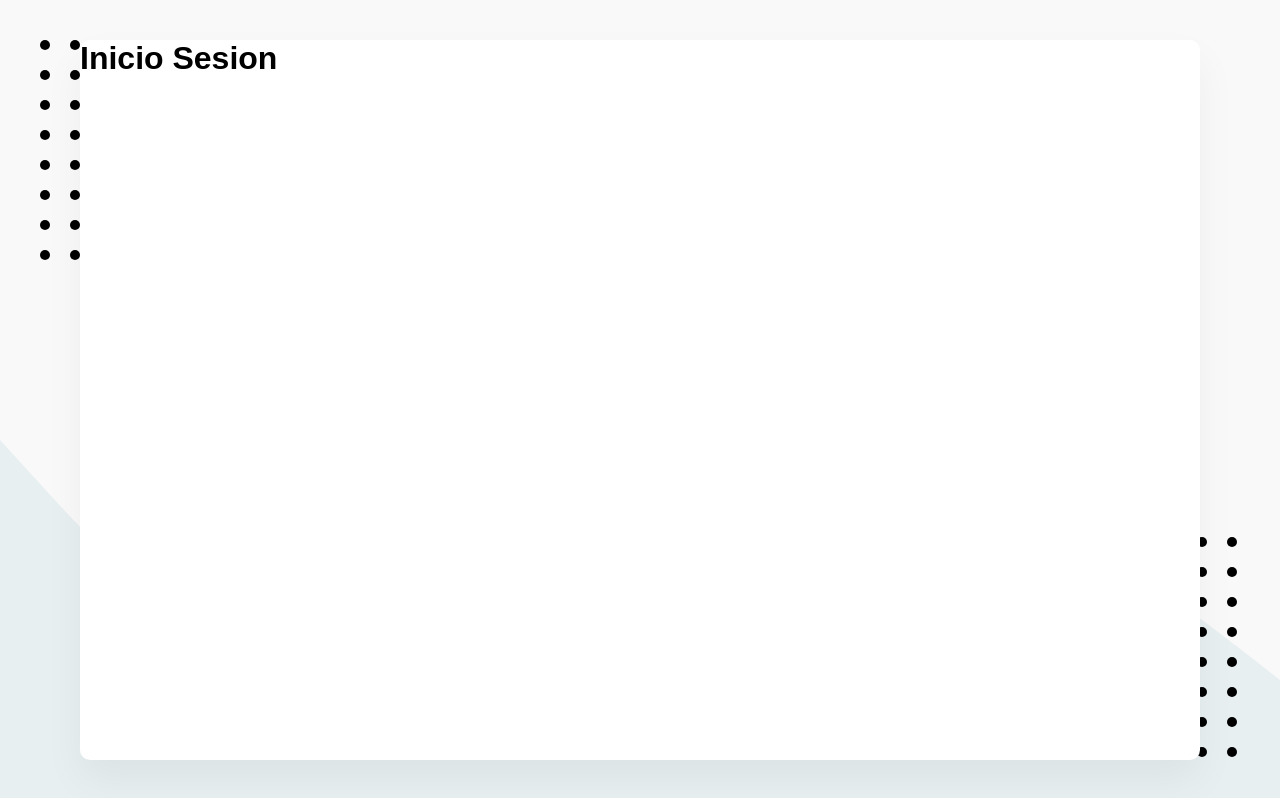
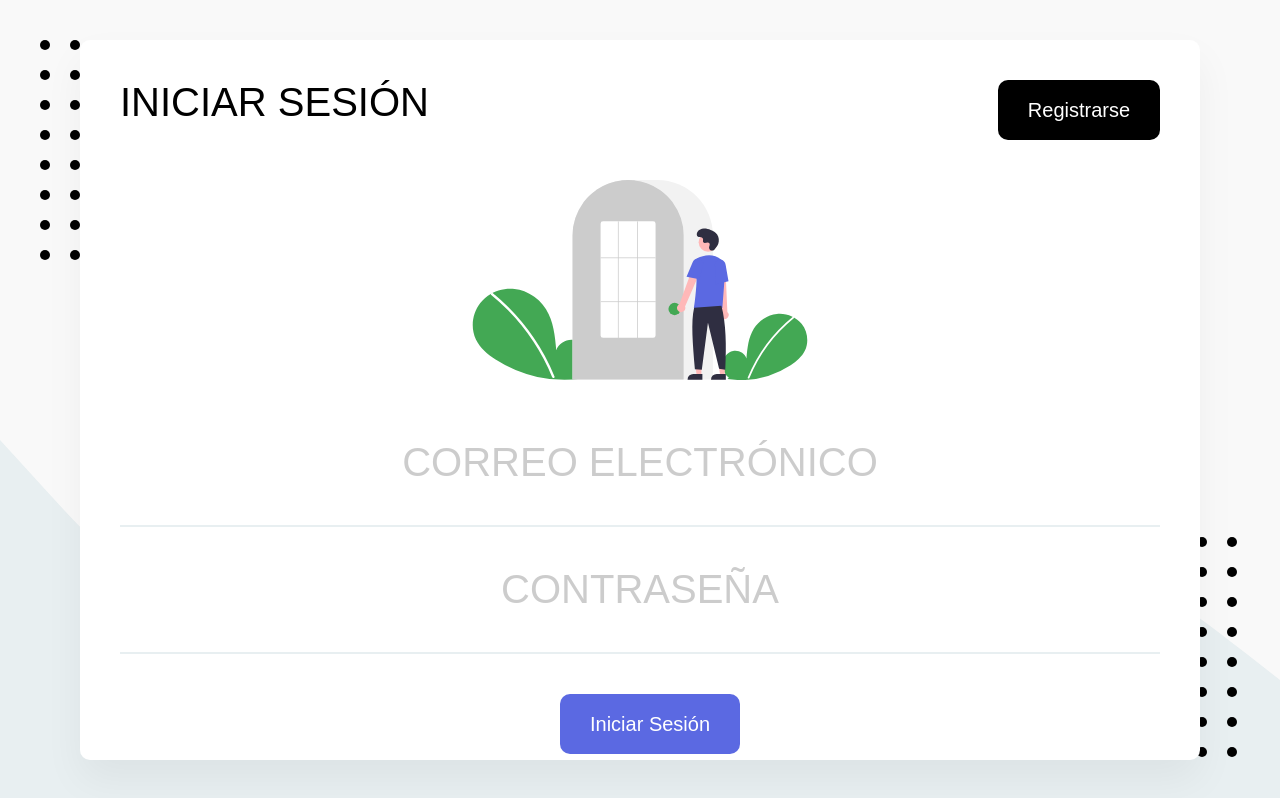
Before and after one commit to miguedeabreu/ListaDeGastos, a React (Create React App) app: page /inicio-sesion in a window 1280 px wide. Built offline with nearby package versions, Linux system fonts and the light colour scheme; what webfontloader would draw is missing.

Commit message:
Sección de Registro e IniciarSesion maquetadas

```diff
--- a/src/componentes/inicioSesion.js
+++ b/src/componentes/inicioSesion.js
@@ -1,8 +1,51 @@
 import React from "react";
+import Helmet from "react-helmet";
+import {Header, Titulo, ContenedorHeader} from "../elementos/header";
+import Boton from "../elementos/boton";
+import {Formulario, Input, ContenedorBoton} from "../elementos/elementosDeFormulario";
+import {ReactComponent as SvgLogin} from "../multimedia/login.svg";
+import styled from "styled-components";
+
+const Svg = styled(SvgLogin)`
+    width: 100%;
+    max-height: 12.5rem; /* 200px */
+    margin-bottom: 1.25rem; /* 20px */
+`
 
 const InicioSesion = () => {
     return (
-        <h1>Inicio Sesion</h1>
+        <>
+            <Helmet>
+                <title>Iniciar Sesión</title>
+            </Helmet>
+
+            <Header>
+                <ContenedorHeader>
+                    <Titulo>Iniciar Sesión</Titulo>
+                    <div>
+                        <Boton to="/registro">Registrarse</Boton>
+                    </div>
+                </ContenedorHeader>
+            </Header>
+
+            <Formulario>
+                <Svg />
+                <Input
+                    type="email"
+                    name="email"
+                    placeholder="Correo Electrónico"
+                />
+                <Input
+                    type="password"
+                    name="password"
+                    placeholder="Contraseña"
+                />
+                <ContenedorBoton>
+                    <Boton as="button" primario type="submit">Iniciar Sesión</Boton>
+                </ContenedorBoton>
+
+            </Formulario>
+        </>
     );
 }
 
--- a/src/componentes/registro.js
+++ b/src/componentes/registro.js
@@ -1,8 +1,56 @@
 import React from "react";
+import Helmet from "react-helmet";
+import {Header, Titulo, ContenedorHeader} from "../elementos/header";
+import Boton from "../elementos/boton";
+import {Formulario, Input, ContenedorBoton} from "../elementos/elementosDeFormulario";
+import {ReactComponent as SvgLogin} from "../multimedia/registro.svg";
+import styled from "styled-components";
+
+const Svg = styled(SvgLogin)`
+    width: 100%;
+    max-height: 6.25rem; /* 100px */
+    margin-bottom: 1.25rem; /* 20px */
+`
 
 const RegistroUsuarios = () => {
     return (
-        <h1>Registro de Usuarios</h1>
+        <>
+            <Helmet>
+                <title>Crear Cuenta</title>
+            </Helmet>
+
+            <Header>
+                <ContenedorHeader>
+                    <Titulo>Crear Cuenta</Titulo>
+                    <div>
+                        <Boton to="/inicio-sesion">Iniciar Sesión</Boton>
+                    </div>
+                </ContenedorHeader>
+            </Header>
+
+            <Formulario>
+                <Svg />
+                <Input
+                    type="email"
+                    name="email"
+                    placeholder="Correo Electrónico"
+                />
+                <Input
+                    type="password"
+                    name="password"
+                    placeholder="Contraseña"
+                />
+                <Input
+                    type="password"
+                    name="password2"
+                    placeholder="Repetir Contraseña"
+                />
+                <ContenedorBoton>
+                    <Boton as="button" primario type="submit">Crear Cuenta</Boton>
+                </ContenedorBoton>
+
+            </Formulario>
+        </>
     );
 }
 
--- /dev/null
+++ b/src/elementos/elementosDeFormulario.js
@@ -0,0 +1,64 @@
+import styled from "styled-components";
+import theme from "../theme";
+
+const ContenedorFiltros = styled.div`
+    display: flex;
+    justify-content: space-between;
+    margin-bottom: 1.87rem; /* 30px */
+
+    @media(max-width: 60rem){ /* 950px */
+        flex-direction: column;
+
+        & > * {
+            width: 100%;
+            margin-bottom: 0.62rem; /* 10px */
+        }
+    }
+`;
+
+const Formulario = styled.form`
+    padding: 0 2.5rem; /* 40px */
+
+    height: 100%;
+    display: flex;
+    flex-direction: column;
+    justify-content: space-around;
+    input {
+        width: 100%;
+        text-align: center;
+        padding: 2.5rem 0;
+        font-family: 'Work Sans', sans-serif;
+        &::placeholder {
+            color: rgba(0,0,0,.2);
+        }
+    }
+
+    @media(max-width: 60rem){ /* 950px */
+        justify-content: start;
+    }
+`;
+
+const Input = styled.input`
+    font-size: 2.5rem; /* 40px */
+    text-transform: uppercase;
+    border: none;
+    border-bottom: 2px solid ${theme.grisClaro};
+    outline: none;
+
+    @media(max-width: 60rem){ /* 950px */
+        font-size: 2.2rem; /* 24px */
+    }
+`;
+
+const InputGrande = styled(Input)`
+    font-size: 4.37rem; /* 70px */
+    font-weight: bold;
+`;
+
+const ContenedorBoton = styled.div`
+    display: flex;
+    justify-content: center;
+    margin: 2.5rem 0;  /* 40px */
+`;
+
+export {ContenedorFiltros, Formulario, Input, InputGrande, ContenedorBoton}
--- /dev/null
+++ b/src/theme.js
@@ -0,0 +1,12 @@
+const theme = {
+    fondo: '#F9F9F9',
+    colorPrimario: '#5B69E2',
+    colorSecundario: '#000',
+    verde: '#43A854',
+    rojo: '#E34747',
+    grisClaro: '#E8EFF1',
+    grisClaro2: '#CBDDE2',
+    azulClaro: '#8792F1'
+}
+
+export default theme;
```
